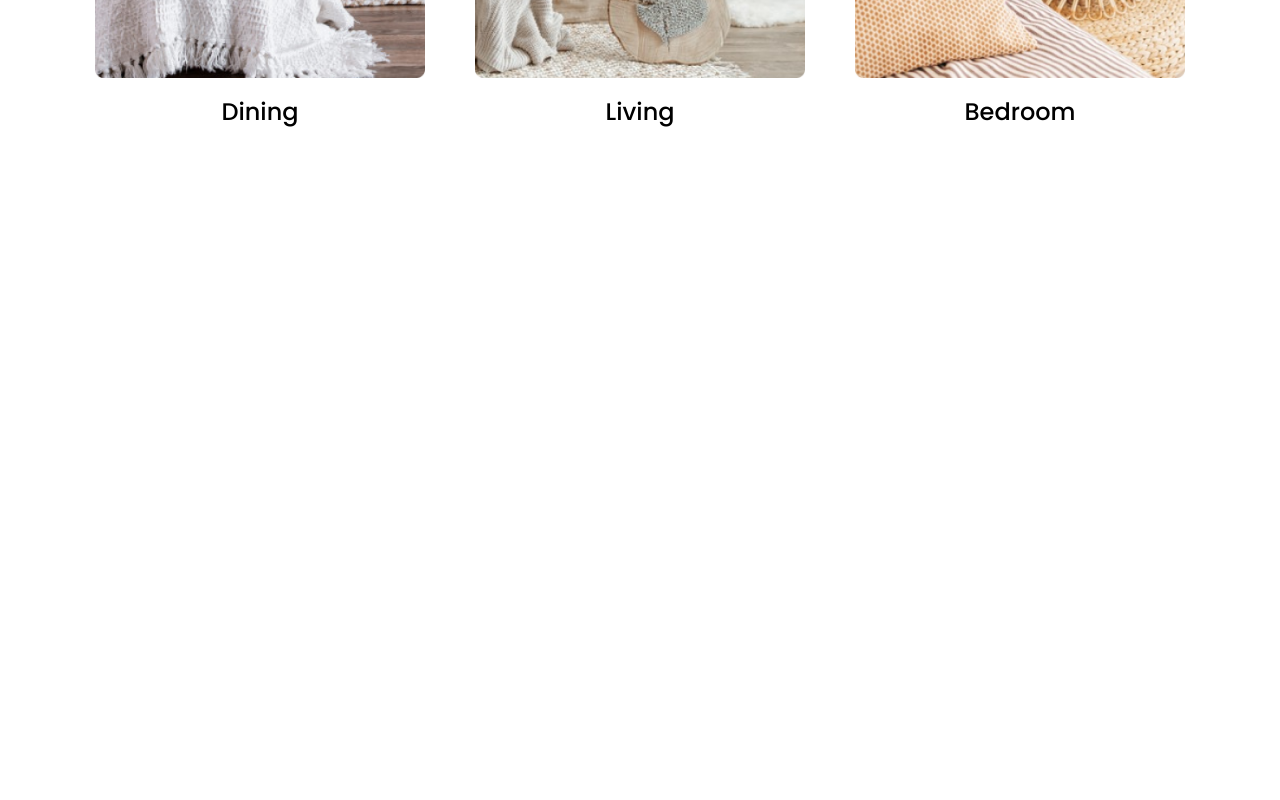
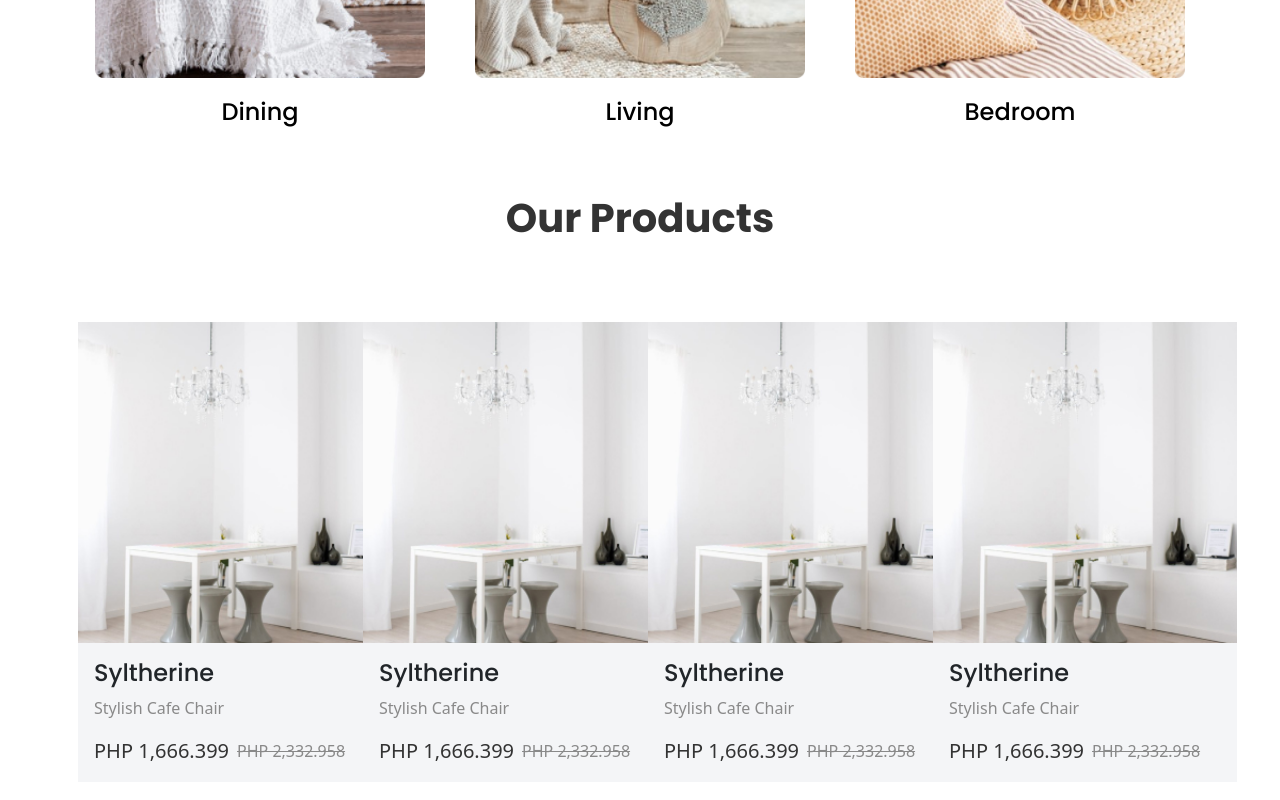
Before and after one commit to fritzgerald658/react-journey, a React (Vite) app: page / in a window 1280 px wide. Shown: the part 1307-2107 px from the top of the page. Before the commit the page ends 1453 px from the top, so only its background shows below. Built offline with nearby package versions, Linux system fonts and the light colour scheme.

Commit message:
our products initial card responsiveness almost done

```diff
--- a/src/App.jsx
+++ b/src/App.jsx
@@ -3,12 +3,14 @@ import Hero from "./furniro_components/Hero.jsx";
 import "./../node_modules/bootstrap/dist/css/bootstrap.min.css";
 import "./app.css";
 import SectionTwo from "./furniro_components/SectionTwo.jsx";
+import OurProducts from "./furniro_components/OurProducts.jsx";
 function App() {
   return (
     <>
       <Nav />
       <Hero />
       <SectionTwo />
+      <OurProducts />
     </>
   );
 }
--- a/src/furniro_components/OurProducts.jsx
+++ b/src/furniro_components/OurProducts.jsx
@@ -1,24 +1,61 @@
 import React from "react";
-import funiroMuggo from "../furniro_assets/furniro-muggo.jpg";
-import funiroLolito from "../furniro_assets/furniro-lolito.jpg";
-import funiroPingky from "../furniro_assets/furniro-pingky.jpg";
-import funiroSyltherine from "../furniro_assets/furniro-syltherine.jpg";
-import funiroPotty from "../furniro_assets/furniro-potty.jpg";
-import funiroGrifo from "../furniro_assets/furniro-grifo.jpg";
-import funiroLeviosa from "../furniro_assets/furniro-leviosa.jpg";
-import funiroRespira from "../furniro_assets/furniro-respira.jpg";
-
-function OurProductsCard({productTitle, productSubtitle, productSalePrice, productOriginalPrice}) {
+import furniroMuggo from "../furniro_assets/furniro-muggo.jpg";
+import furniroLolito from "../furniro_assets/furniro-lolito.jpg";
+import furniroPingky from "../furniro_assets/furniro-pingky.jpg";
+import furniroSyltherine from "../furniro_assets/furniro-syltherine.jpg";
+import furniroPotty from "../furniro_assets/furniro-potty.jpg";
+import furniroGrifo from "../furniro_assets/furniro-grifo.jpg";
+import furniroLeviosa from "../furniro_assets/furniro-leviosa.jpg";
+import furniroRespira from "../furniro_assets/furniro-respira.jpg";
+import "../furniro_components/OurProductsStyle.css";
+function OurProductsCard({
+  productImage,
+  productTitle,
+  productSubtitle,
+  productSalePrice,
+  productOriginalPrice,
+  productSaleRateBalloon,
+}) {
   return (
     <>
-      <div class="card" style="width: 18rem;">
-  <img src="..." class="card-img-top" alt="...">
-  <div class="card-body">
-    <h5 class="card-title">Card title</h5>
-    <p class="card-text">Some quick example text to build on the card title and make up the bulk of the card's content.</p>
-    <a href="#" class="btn btn-primary">Go somewhere</a>
-  </div>
-</div>
+      <div
+        className="card "
+        style={{ width: "19rem", height: "auto", borderRadius: "0px" }}
+      >
+        <div>{productSaleRateBalloon}</div>
+        <img src={productImage} className="card-img-top" alt="..." />
+        <div className="card-body">
+          <h5 className="card-title">{productTitle}</h5>
+          <p
+            className="card-text"
+            style={{ color: "#898989", fontSize: "1rem", fontWeight: "500" }}
+          >
+            {productSubtitle}
+          </p>
+          <div className="card-prices-container d-flex gap-2 justify-content-start align-items-center mx-0">
+            <p
+              className="card-text m-0"
+              style={{
+                color: "#333333",
+                fontSize: "1.25rem",
+                fontWeight: "500",
+              }}
+            >
+              {productSalePrice}
+            </p>
+            <p
+              className="card-text"
+              style={{
+                color: "#898989",
+                fontSize: "1rem",
+                fontWeight: "500",
+              }}
+            >
+              <del>{productOriginalPrice}</del>
+            </p>
+          </div>
+        </div>
+      </div>
     </>
   );
 }
@@ -26,7 +63,51 @@ function OurProductsCard({productTitle, productSubtitle, productSalePrice, produ
 function OurProducts() {
   return (
     <>
-      <div className="container-fluid"></div>
+      <div className="container-fluid " id="our-product-parent-container">
+        <header className="d-flex justify-content-center px-4 py-4 py-md-5 px-md-5">
+          <h1>Our Products</h1>
+        </header>
+        <div className="container d-flex justify-content-center">
+          <div className="row d-lg-flex justify-content-center">
+            <div className="col-12 col-lg-4 col-xl-3  col-md-6 d-flex justify-content-center d-lg-block p-lg-2 my-3">
+              <OurProductsCard
+                productImage={furniroSyltherine}
+                productTitle="Syltherine"
+                productSubtitle="Stylish Cafe Chair"
+                productSalePrice="PHP 1,666.399"
+                productOriginalPrice="PHP 2,332.958"
+              />
+            </div>
+            <div className="col-12 col-lg-4 col-xl-3  col-md-6 d-flex justify-content-center d-lg-block p-lg-2 my-3">
+              <OurProductsCard
+                productImage={furniroSyltherine}
+                productTitle="Syltherine"
+                productSubtitle="Stylish Cafe Chair"
+                productSalePrice="PHP 1,666.399"
+                productOriginalPrice="PHP 2,332.958"
+              />
+            </div>
+            <div className="col-12 col-lg-4 col-xl-3  col-md-6 d-flex justify-content-center d-lg-block p-lg-2 my-3">
+              <OurProductsCard
+                productImage={furniroSyltherine}
+                productTitle="Syltherine"
+                productSubtitle="Stylish Cafe Chair"
+                productSalePrice="PHP 1,666.399"
+                productOriginalPrice="PHP 2,332.958"
+              />
+            </div>
+            <div className="col-12 col-lg-4 col-xl-3  col-md-6 d-flex justify-content-center d-lg-block p-lg-2 my-3">
+              <OurProductsCard
+                productImage={furniroSyltherine}
+                productTitle="Syltherine"
+                productSubtitle="Stylish Cafe Chair"
+                productSalePrice="PHP 1,666.399"
+                productOriginalPrice="PHP 2,332.958"
+              />
+            </div>
+          </div>
+        </div>
+      </div>
     </>
   );
 }
--- a/src/furniro_components/OurProductsStyle.css
+++ b/src/furniro_components/OurProductsStyle.css
@@ -0,0 +1,36 @@
+:root {
+  --primary-color: #b88e2f;
+  --text-color: #333333;
+  --primary-font: "Poppins", sans-serif;
+  --secondary-font: "Montserrat", sans-serif;
+}
+
+.card {
+  border: none;
+}
+
+.card img {
+  border-radius: 0;
+}
+
+.card-body {
+  background-color: #f4f5f7;
+}
+.card-body h5 {
+  font-family: var(--primary-font);
+  font-weight: 500;
+  font-size: 1.5rem;
+}
+
+#our-product-parent-container h1 {
+  font-family: var(--primary-font);
+  font-weight: 700;
+  font-size: 2.5rem;
+  color: var(--text-color);
+}
+
+@media (max-width: 1400px) {
+  .card {
+    width: 10rem;
+  }
+}
```
